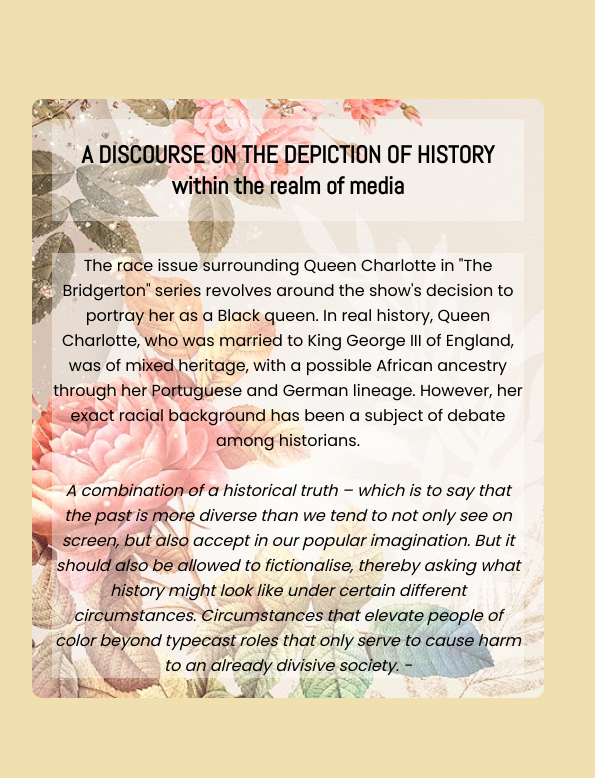
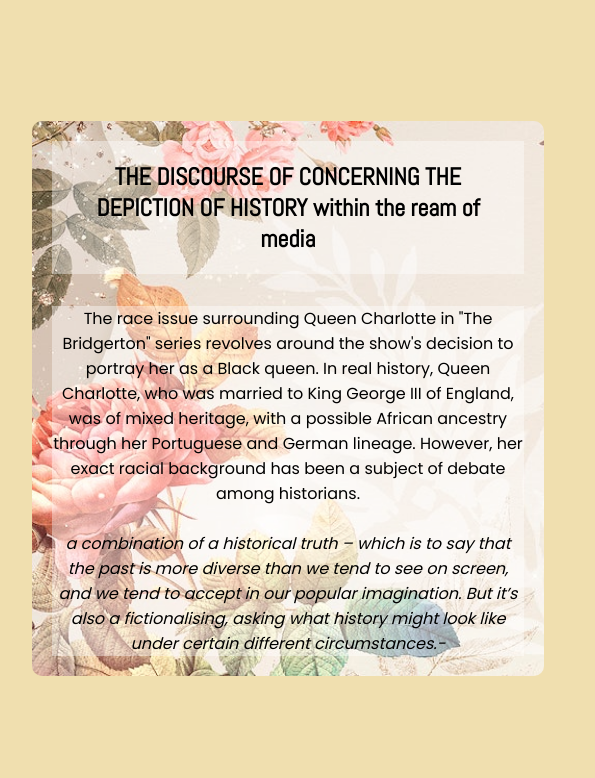
Before and after one commit to IriniIbrahim/-Bridgerton, a website built with Vite: page content.html in a window 1280 px wide. Shown: the part 802-1580 px from the top of the page, 96-691 px from the left. Built offline with nearby package versions, Linux system fonts and the light colour scheme; animation ran at ten frames a second.

Commit message:
editing box

```diff
--- a/content.html
+++ b/content.html
@@ -53,7 +53,7 @@
         <!-- <h2 class="header2"> -->
         <div class="container_left" data-aos="fade-up">
           <h1>
-            A DISCOURSE ON THE DEPICTION OF HISTORY within the realm
+            THE DISCOURSE OF CONCERNING THE DEPICTION OF HISTORY within the ream
             of media
           </h1>
           <p>
@@ -66,10 +66,11 @@
             historians.
             <br />
             <br /><em
-              >A combination of a historical truth – which is to say that the
-              past is more diverse than we tend to not only see on screen, but also accept in our popular imagination. But it should also be allowed to fictionalise,
-              thereby asking what history might look like under certain different
-              circumstances. Circumstances that elevate people of color beyond typecast roles that only serve to cause harm to an already divisive society. -
+              >a combination of a historical truth – which is to say that the
+              past is more diverse than we tend to see on screen, and we tend to
+              accept in our popular imagination. But it’s also a fictionalising,
+              asking what history might look like under certain different
+              circumstances.-
             </em>
           </p>
         </div>
--- a/main.js
+++ b/main.js
@@ -11,27 +11,20 @@ function init() {
 	const canvas = document.getElementById("canvas");
 	camera = new THREE.PerspectiveCamera(40, window.innerWidth / window.innerHeight, 1, 1000);
 	camera.position.z = 800;
-
 	scene = new THREE.Scene();
-
 	const texture = new THREE.TextureLoader().load('img/queensplit.jpg');
-	texture.encoding = THREE.sRGBEncoding; // Use lowercase 's' in 'sRGBEncoding'
-
+	// texture.encoding = THREE.sRGBEncoding; // Use lowercase 's' in 'sRGBEncoding'
 	const geometry = new THREE.BoxGeometry(250, 200, 250);
 	const material = new THREE.MeshBasicMaterial({ map: texture });
-
 	mesh = new THREE.Mesh(geometry, material);
 	mesh.position.x = 10;
 	mesh.position.y = 20;
-
 	scene.add(mesh);
-
 	renderer = new THREE.WebGLRenderer({ antialias: true });
 	renderer.setPixelRatio(window.devicePixelRatio);
 	renderer.setSize(window.innerWidth, window.innerHeight);
 	renderer.setClearColor(0xf0dfaf);
 	document.body.appendChild(renderer.domElement);
-
 	window.addEventListener('resize', onWindowResize);
 }
 
```
